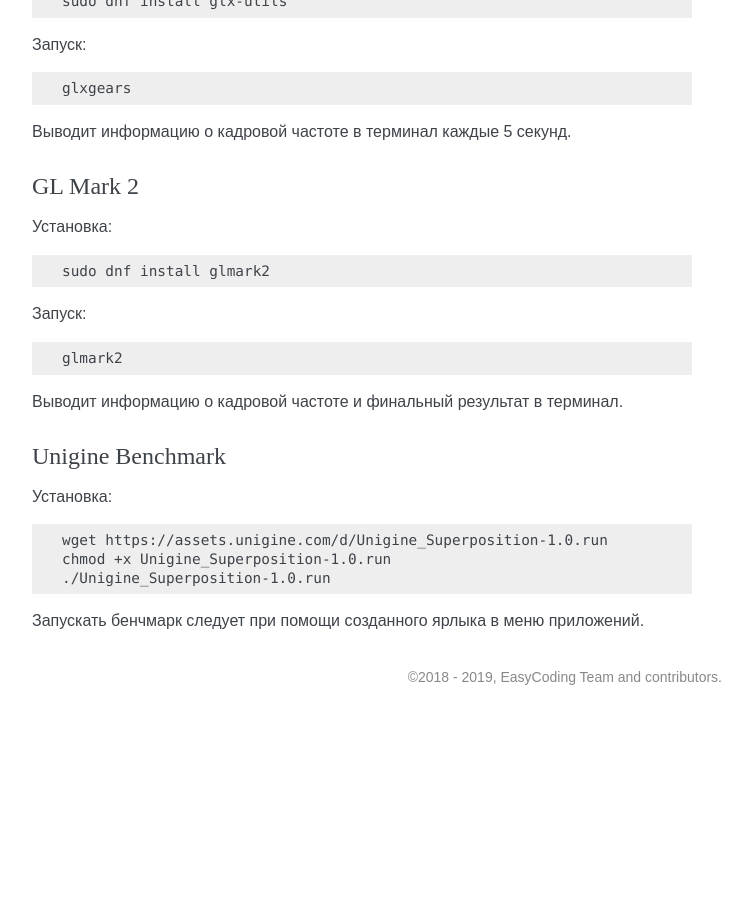
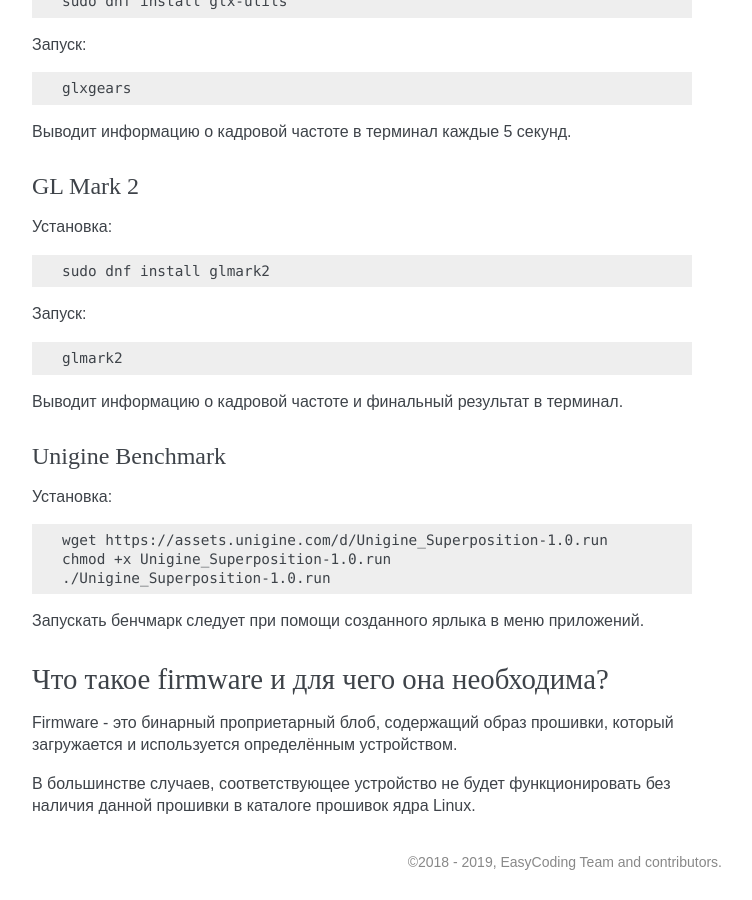
Before and after one commit to RussianFedora/FAQ, a Sphinx documentation site: the page built from source/hardware.rst, in a window 1280 px wide and 900 px high, scrolled down 5743 px. Shown: the whole window, without its empty margins (388-1140 px from the left). Built offline with Sphinx 7.4.7, drawn with Linux system fonts in a browser that asks for light colours; before the commit the page ends 6458 px from its top, so only the background shows below that; some of the changed text lies outside the part shown.

Commit message:
Added question about firmwares.

```diff
--- a/source/hardware.rst
+++ b/source/hardware.rst
@@ -350,3 +350,13 @@ Unigine Benchmark
     ./Unigine_Superposition-1.0.run
 
 Запускать бенчмарк следует при помощи созданного ярлыка в меню приложений.
+
+.. index:: firmware, linux, kernel, device
+.. _linux-firmware:
+
+Что такое firmware и для чего она необходима?
+================================================
+
+Firmware - это бинарный проприетарный блоб, содержащий образ прошивки, который загружается и используется определённым устройством.
+
+В большинстве случаев, соответствующее устройство не будет функционировать без наличия данной прошивки в каталоге прошивок ядра Linux.
```
